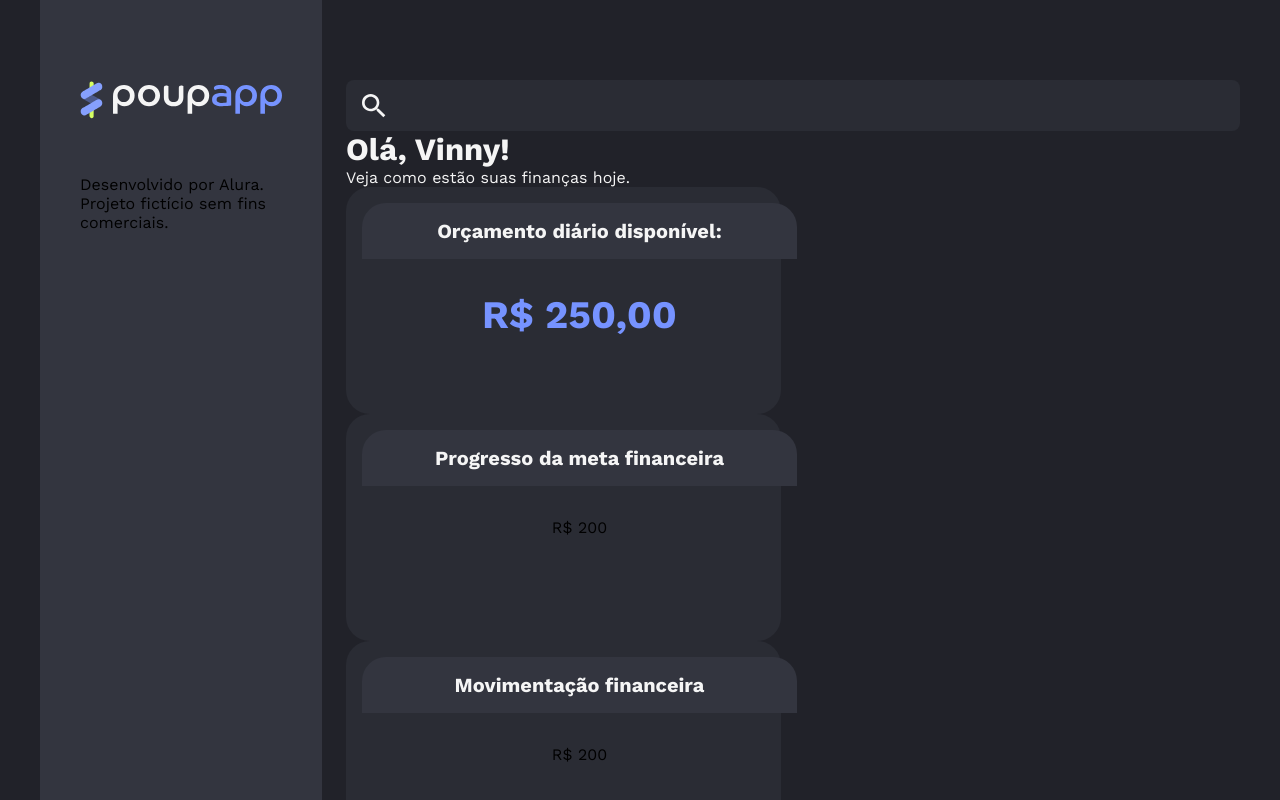
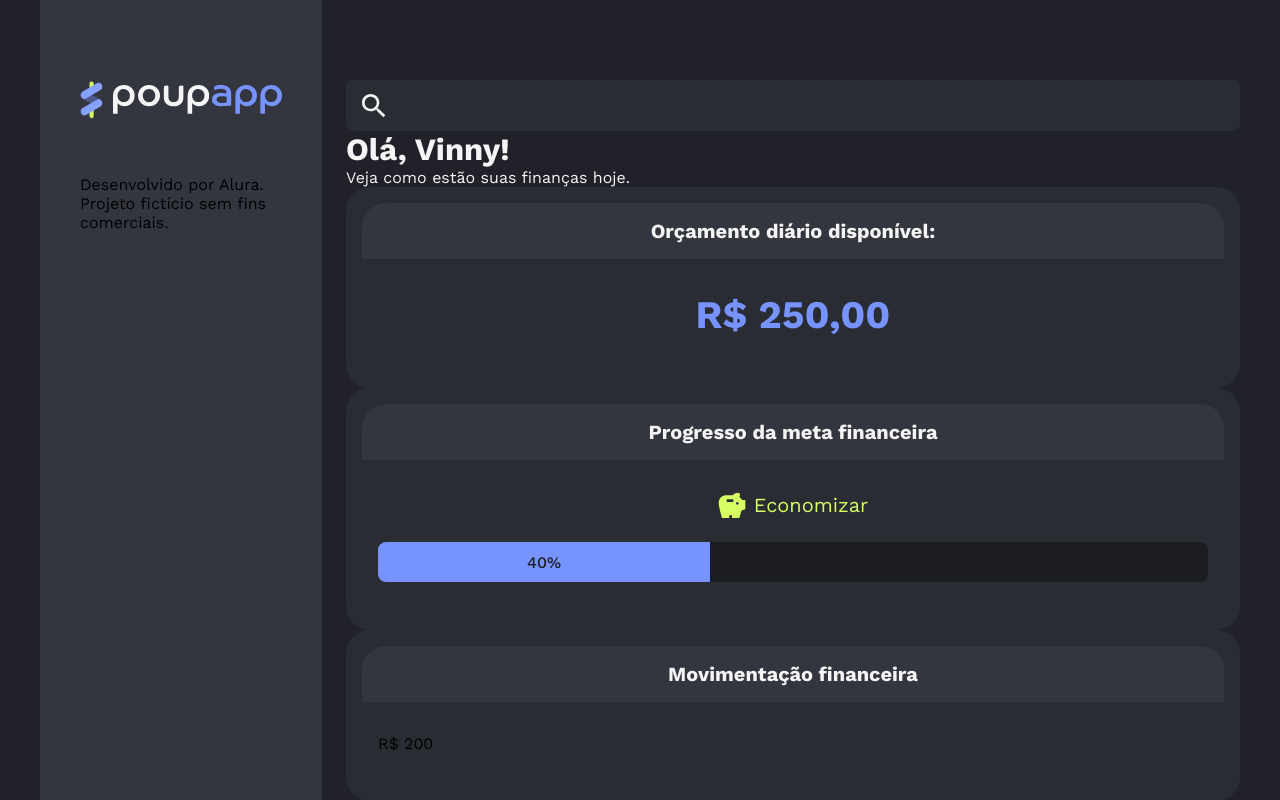
Before and after one commit to AdrianoCordeiro-SQL/PoupApp, a React (Vite) app: page / in a window 1280 px wide. Shown: the top 800 px of the page. Built offline with nearby package versions, Linux system fonts and the light colour scheme.

Commit message:
cria e estiliza barra de progresso

```diff
--- a/src/App.jsx
+++ b/src/App.jsx
@@ -6,6 +6,7 @@
 import { Searchinput } from "./components/SearchInput";
 import { Typography } from "./components/Typography";
 import { DailyBudget } from "./components/DailyBudget";
+import { SavingStatus } from "./components/SavingsStatus";
 
 
 function App() {
@@ -32,7 +33,9 @@
 
           <Card>
             <Card.Header>Progresso da meta financeira</Card.Header>
-            <Card.Body>R$ 200</Card.Body>
+            <Card.Body>
+              <SavingStatus percent={40}/>
+            </Card.Body>
           </Card>
 
           <Card>
--- a/src/components/Card/card.module.css
+++ b/src/components/Card/card.module.css
@@ -2,13 +2,6 @@
   background-color: var(--neutral-surface);
   border-radius: 24px;
   padding: 16px;
-
-  width: 435px;
-  height: 227px;
-  text-align: center;
-  display: flex;
-  flex-direction: column;
-  flex-wrap: nowrap;
 }
 .header {
   background-color: var(--neutral-header);
@@ -20,13 +13,7 @@
   text-align: center;
   color: var(--neutral-text);
   padding: 16px;
-
-  width: 435px;
-  height: 56px;
 }
 .body {
   padding: 32px 16px;
-
-  width: 435px;
-  height: 171px;
 }
--- /dev/null
+++ b/src/components/ProgressBar/index.jsx
@@ -0,0 +1,17 @@
+import styles from './progressbar.module.css'
+
+export const ProgressBar = ({ percent }) => {
+
+    return (
+        <div className={styles.wrapper}>
+            <div
+                className={styles.filled}
+                style={{
+                    width: `${percent}%`
+                }}
+            >
+                {percent}%
+            </div>
+        </div>
+    )
+}
--- /dev/null
+++ b/src/components/ProgressBar/progressbar.module.css
@@ -0,0 +1,20 @@
+.wrapper {
+  width: 100%;
+  background-color: var(--neutral-darker);
+  border-radius: 8px;
+  height: 40px;
+  overflow: hidden;
+}
+
+.filled {
+  background-color: var(--primary-highlight);
+  height: 100%;
+  display: flex;
+  align-items: center;
+  justify-content: center;
+  color: var(--neutral-darker);
+  transition: width 0.3s ease;
+  font-size: 16px;
+  line-height: 120%;
+  font-weight: 500;
+}
--- /dev/null
+++ b/src/components/SavingsStatus/index.jsx
@@ -0,0 +1,14 @@
+import { IconSavings } from '../icons'
+import { ProgressBar } from '../ProgressBar'
+import styles from './savingsstatus.module.css'
+
+export const SavingStatus = ({ percent }) => {
+    return (
+        <div className={styles.container}>
+            <p>
+               <IconSavings /> Economizar
+            </p>
+            <ProgressBar percent={percent} />
+        </div>
+    )
+}
--- /dev/null
+++ b/src/components/SavingsStatus/savingsstatus.module.css
@@ -0,0 +1,17 @@
+.container {
+  display: flex;
+  flex-direction: column;
+  gap: 24px;
+}
+
+.container p {
+  margin: 0;
+  display: flex;
+  align-items: center;
+  justify-content: center;
+  font-size: 20px;
+  line-height: 125%;
+  text-align: center;
+  gap: 8px;
+  color: var(--secondary-income);
+}
```
